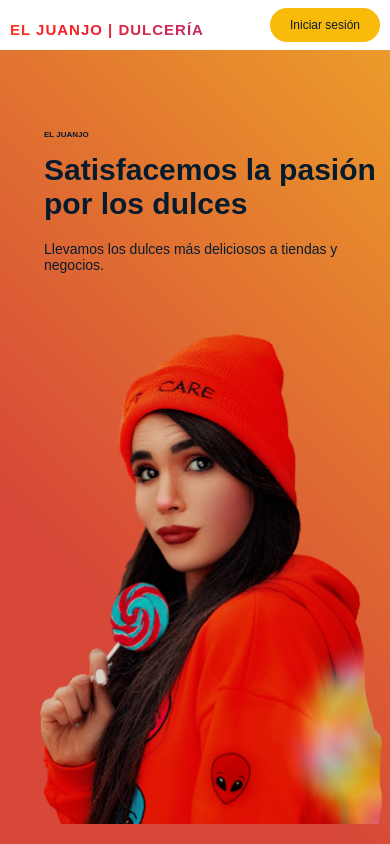
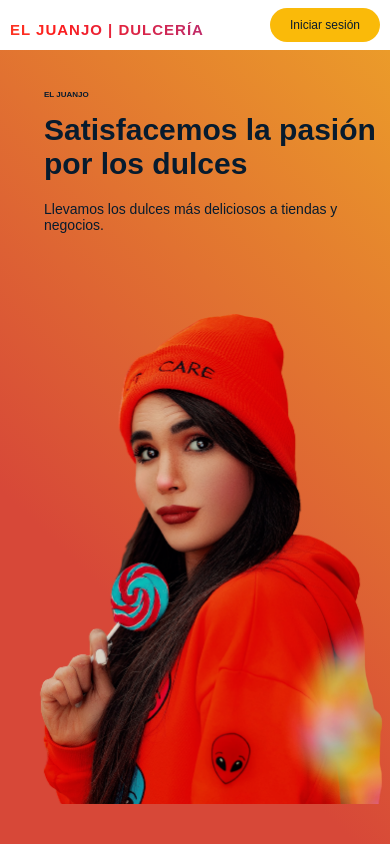
Before and after one commit to leon-acero/client, a React (Create React App) app: page / in a window 390 px wide. Built offline with nearby package versions, Linux system fonts and the light colour scheme.

Commit message:
Deploy 13 de Diciembre 2022

```diff
--- a/src/components/splashScreenAlt/splashScreenAlt.css
+++ b/src/components/splashScreenAlt/splashScreenAlt.css
@@ -213,9 +213,10 @@
     /* justify-content: flex-start; */
   }
 
+
   .splashScreenAlt__leftPanel {
     padding-left: 0;
-    margin-top: 6rem;
+    /* margin-top: 6rem;  */
     margin-bottom: 2rem;
     margin-left: 1.4rem;
     margin-right: 1.4rem;
```
